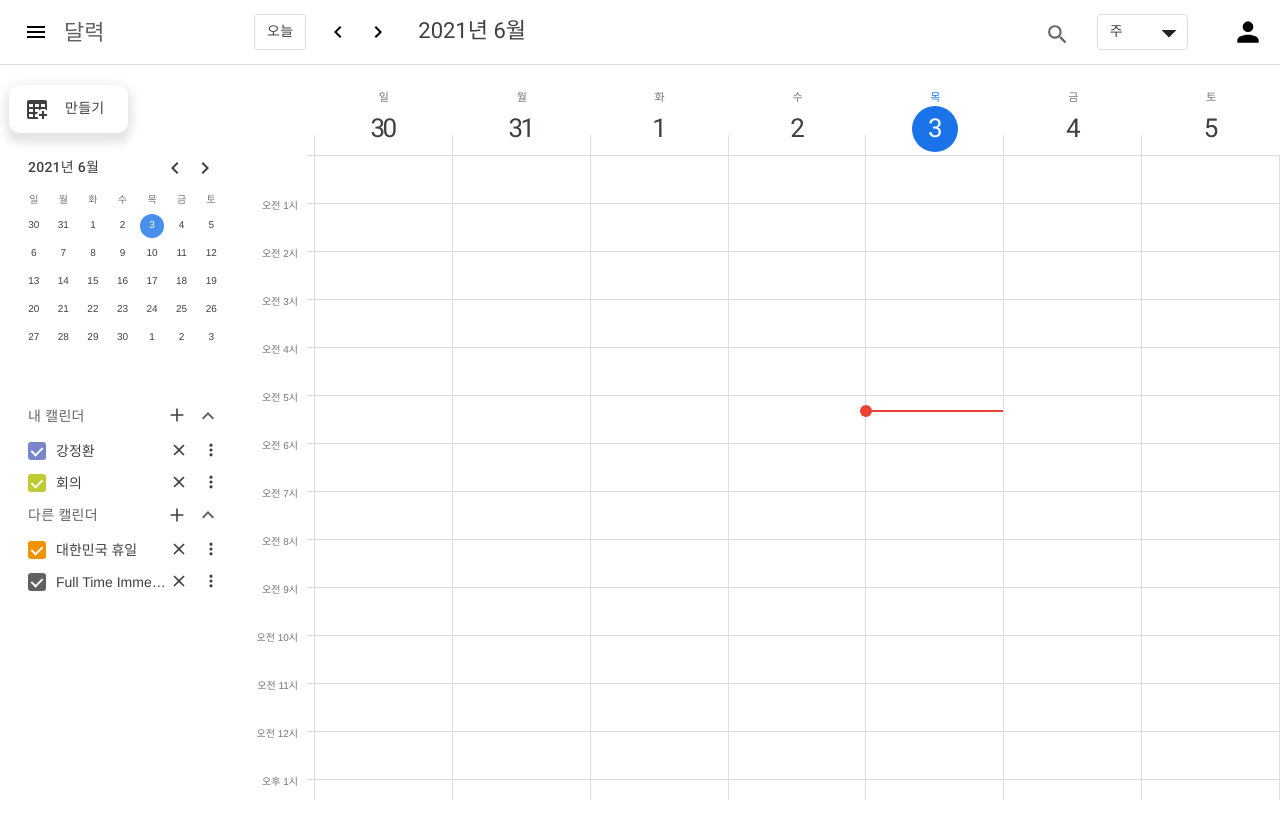
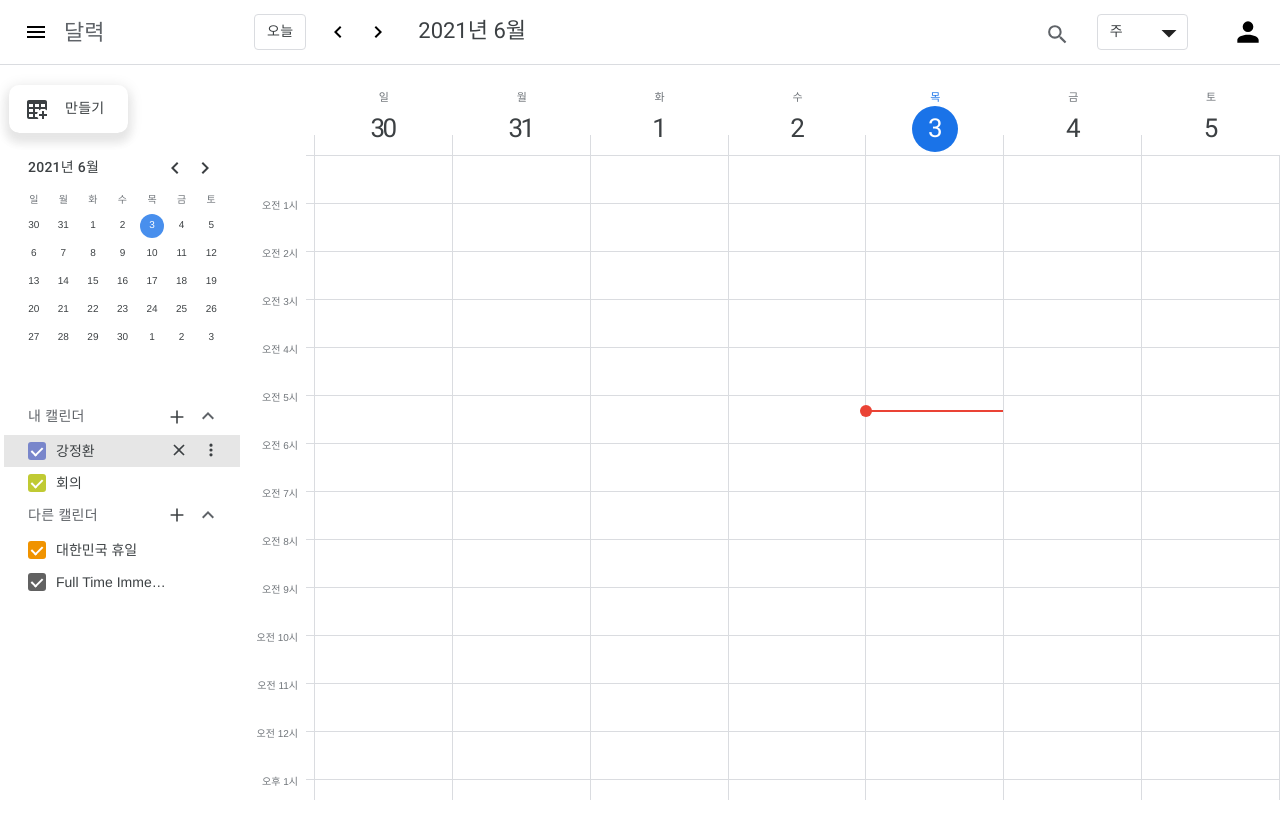
Before and after one commit to codestates/dalyuck-client-, a React (Create React App) app: page /main in a window 1280 px wide. In both pictures the pointer is over the element 122 px from the left and 451 px from the top of the page. Shown: the top 824 px of the page. Built offline with nearby package versions, Linux system fonts and the light colour scheme.

Commit message:
🔀 merge branch

```diff
--- a/src/components/sideBar/Sidebar.tsx
+++ b/src/components/sideBar/Sidebar.tsx
@@ -23,7 +23,7 @@ export default function Sidebar() {
     let otherTop = 39 +(otherCalNum*32);
     isMyCalOpen ?  otherTop=39 +(otherCalNum*32) : otherTop = 39 ;
     let addTop:string = '';
-    isMine === 'mine'? addTop = '3px' : addTop = `${otherTop}px` //10px 부분은 계산해서 other calendar
+    isMine === 'mine'? addTop = '5px' : addTop = `${otherTop}px` //10px 부분은 계산해서 other calendar
 
     const redirecHandler = () => {
       if(isMine === 'mine'){
--- a/src/style/_CalendarsList.scss
+++ b/src/style/_CalendarsList.scss
@@ -147,6 +147,12 @@
     align-items: center;
     outline: none;
     }
+    &:hover{
+        background-color: darken($color: white, $amount: 10);
+    }
+    &:hover .option-delete{
+        visibility: visible;
+    }
 }
 
 .calendar-label-name{
@@ -188,6 +194,7 @@
 }
 
 .option-delete{
+    visibility: hidden;
 
     overflow: auto;
 
```
Also changed, not shown: 1 other file (tests, documents, lock files or other folders).
